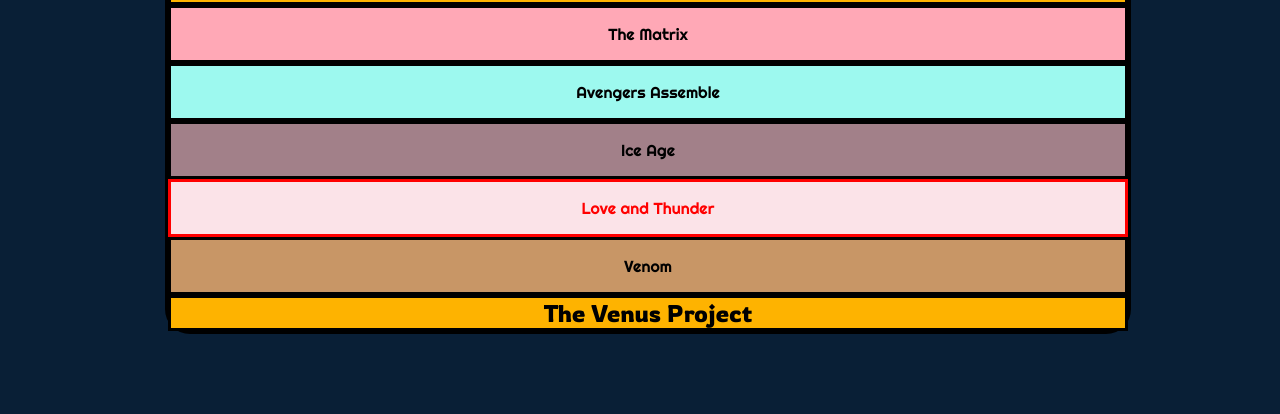
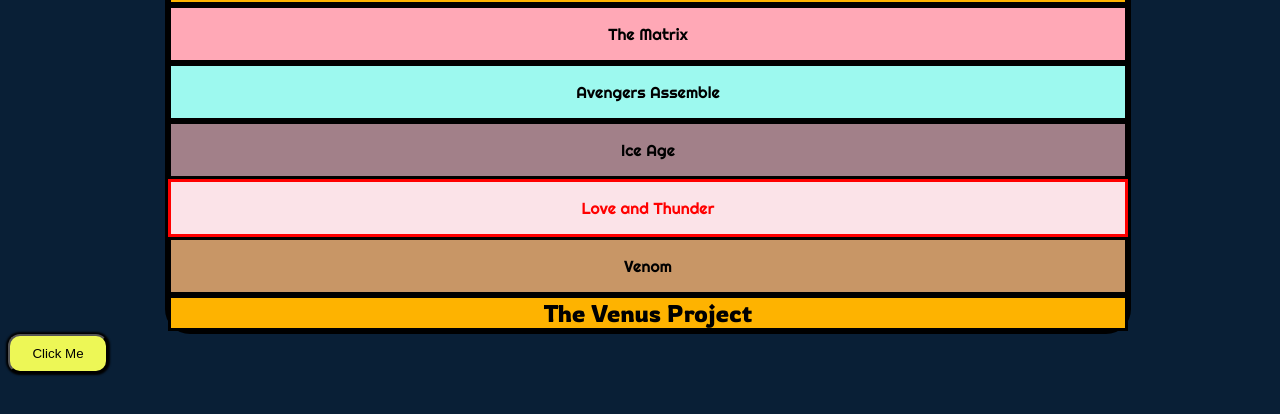
Before and after one commit to divin3circle/Favorite-Movie-Franchise, a plain HTML site: page index.html in a window 1280 px wide. Shown: the part 90-504 px from the top of the page. Drawn offline with Linux system fonts and the light colour scheme.

Commit message:
button for event listener

```diff
--- a/index.html
+++ b/index.html
@@ -36,6 +36,7 @@
         <p>Venom</p>
       </div>
   </section>
+  <button class="btn">Click Me</button>
   <script src="script.js"></script>
   <script src="https://replit.com/public/js/replit-badge.js" theme="yellow" defer></script>
 </body>
--- a/script.js
+++ b/script.js
@@ -8,3 +8,9 @@ const newDiv = document.createElement('div');
 div[0].appendChild(newDiv);
 newDiv.innerText = 'The Venus Project';
 newDiv.setAttribute('class', 'title');
+const movieAlert = document.querySelectorAll('.btn');
+console.log(movieAlert[0])
+function movieDecription(){
+  alert('My Favorite Movie Franchise');
+}
+movieAlert[0].addEventListner("click", movieDecription);
--- a/style.css
+++ b/style.css
@@ -49,3 +49,14 @@ div {
   font-family: 'Righteous', cursive;
 
 }
+.btn {
+  position: absolute;
+  background-color: #edf756;
+  border-radius: 12px;
+  padding: 10px;
+  min-height: 30px;
+  min-width: 100px;
+  margin: auto;
+  box-shadow: 0px 0px 2px 2px rgb(0,0,0);
+
+}
```
